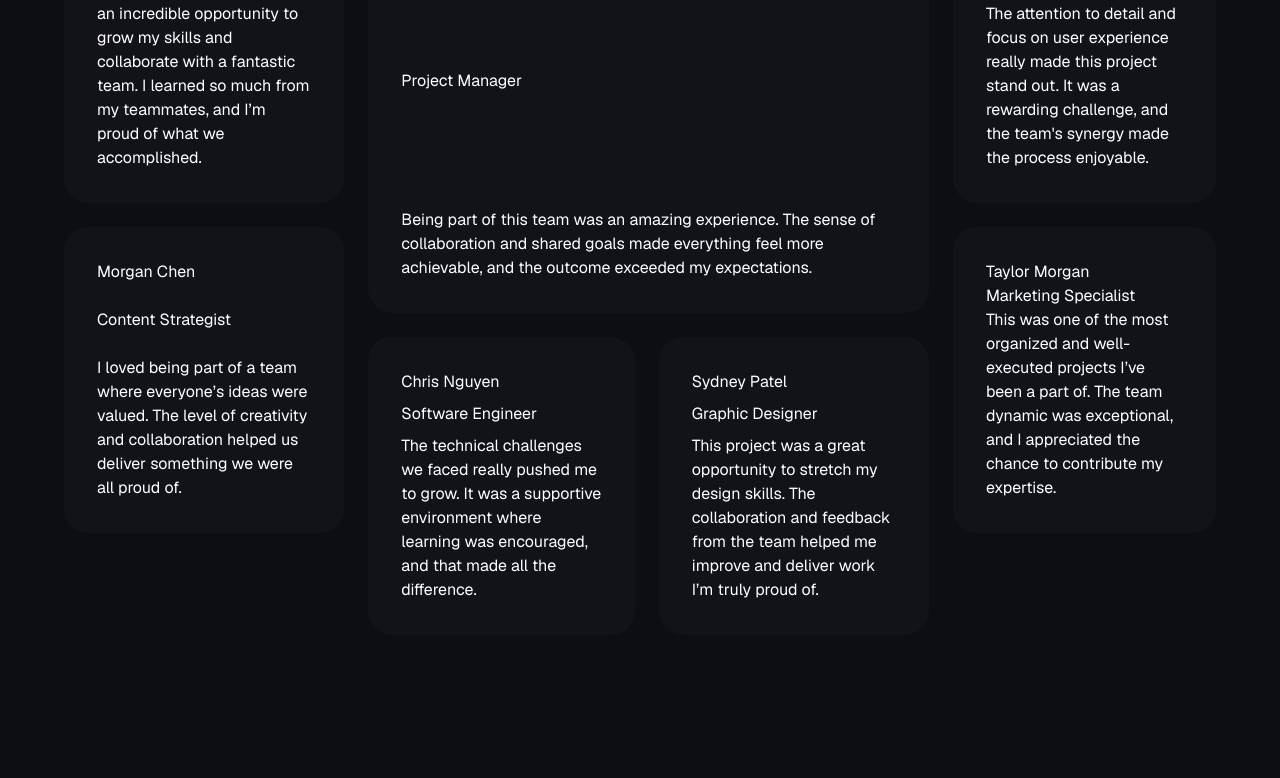
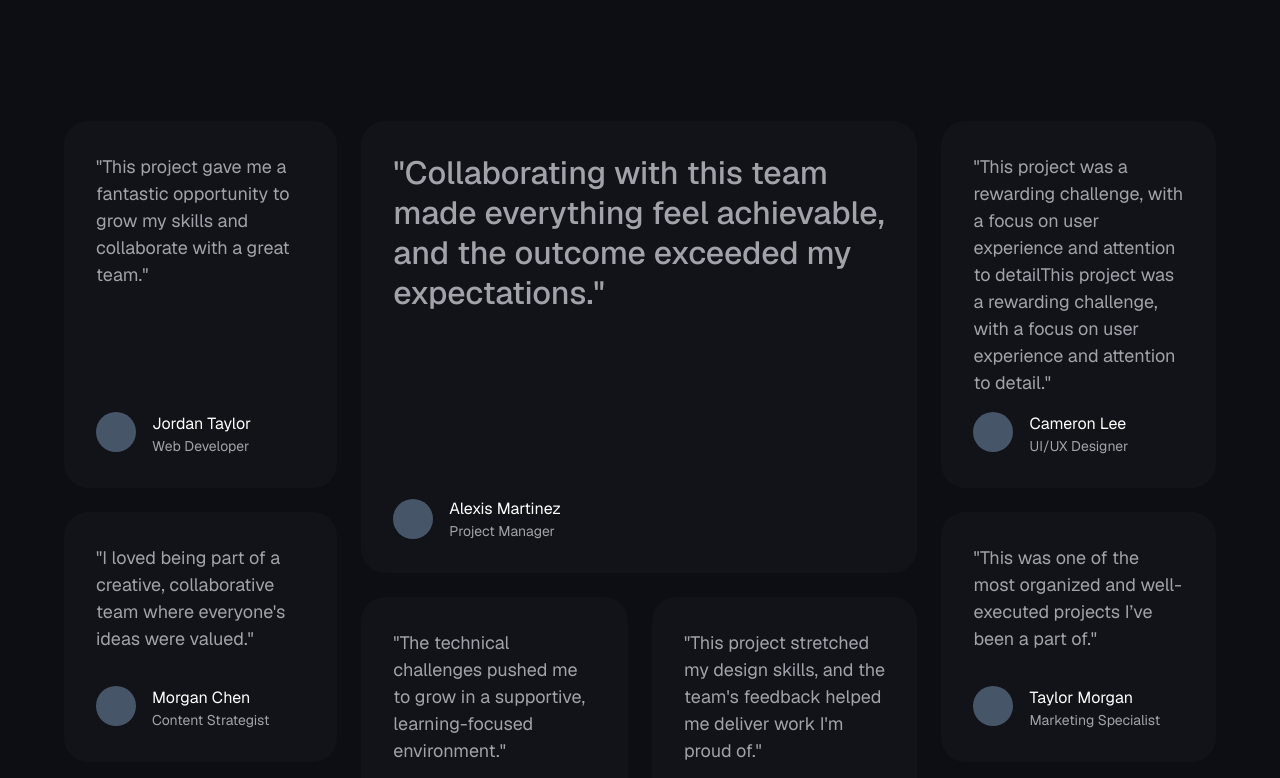
Before and after one commit to sfusurge/surge_website, a Next.js app: page /about in a window 1280 px wide. Shown: the part 2721-3499 px from the top of the page. Built offline with nearby package versions, Linux system fonts and the light colour scheme.

Commit message:
finished testimonials
still need real data and add image to the testimonialcard component

```diff
--- a/src/app/about/page.tsx
+++ b/src/app/about/page.tsx
@@ -3,7 +3,7 @@ import TeamGallery from "@/app/sections/about/TeamGallery";
 
 export default function Page() {
   return (
-    <main>
+    <main className="flex flex-col gap-40">
       <TeamGallery />
       <Testimonials />
     </main>
--- a/src/app/globals.css
+++ b/src/app/globals.css
@@ -126,20 +126,20 @@
   .gridMedium {
 
     grid-template-areas:
-    "a a"
-    "a a"
-    "b c"
+    "b b"
+    "b b"
+    "a c"
     "d e"
-    "f f"
-    "g g"
+    "f g"
+
 
   }
 
   .gridSmall {
 
     grid-template-areas:
+    "b"
     "a"
-    "b"
     "c"
     "d"
     "e"
--- a/src/app/sections/about/TeamGallery/index.tsx
+++ b/src/app/sections/about/TeamGallery/index.tsx
@@ -61,7 +61,7 @@ export default function TeamGallery() {
 
       <section
         id="team"
-        className=" pt-24 flex flex-col lg:flex-row gap-12 relative text-pretty"
+        className=" flex flex-col lg:flex-row gap-12 relative text-pretty"
       >
         <div className="w-full lg:w-[40%]">
           <div className=" flex gap-8 flex-col lg:sticky top-24 ">
--- a/src/app/sections/about/Testimonials/index.tsx
+++ b/src/app/sections/about/Testimonials/index.tsx
@@ -10,7 +10,7 @@ export default function Testimonials() {
       {eventData.map((thisEvent, index) =>{
           return(
             <div key={index} style={{gridArea: thisEvent.area}}>
-              <TestimonialCard name={thisEvent.name} position={thisEvent.position} testimonial={thisEvent.testimonial} />
+              <TestimonialCard cardStyle={thisEvent.cardStyle} name={thisEvent.name} position={thisEvent.position} testimonial={thisEvent.testimonial} />
             </div>
           )
       } )}
--- a/src/components/TestimonialCard.tsx
+++ b/src/components/TestimonialCard.tsx
@@ -1,21 +1,46 @@
 type TestimonialCardProps = {
-    className?: string,
-    name:string,
-    position: string,
-    testimonial: string
-
+  className?: string;
+  name: string;
+  position: string;
+  testimonial: string;
+  cardStyle: string;
 };
 export default function TestimonialCard({
   className,
   name,
   position,
-    testimonial
+  testimonial,
+  cardStyle,
 }: TestimonialCardProps) {
+  if (cardStyle === "small") {
     return (
-      <div className={`${className} w-full h-full bg-[#121318] rounded-2xl md:rounded-3xl flex flex-col justify-between p-8 border border-gray-500/0 hover:border-gray-200/10 transition-all duration-300 cursor-pointer`}>
+      <div
+        className={`${className} w-full h-full bg-surface gap-4 rounded-2xl md:rounded-3xl flex flex-col  p-8 `}
+      >
+        <p className="text-base leading-[150%] font-normal mt-auto xl:mt-0 text-text-secondary">{testimonial}</p>
+        <div className="flex flex-row gap-4 mt-auto">
+          <div className=" rounded-full w-10 h-10 bg-slate-600"></div>
+          <div className="flex flex-col">
             <h2>{name}</h2>
-        <h3>{position}</h3>
-        <p>{testimonial}</p>
+            <h3 className="text-text-secondary text-sm">{position}</h3>
+          </div>
+        </div>
+      </div>
+    );
+  } else {
+    return (
+      <div
+        className={`${className} w-full h-full bg-[#121318] gap-4 rounded-2xl md:rounded-3xl flex flex-col xl:flex-col  p-8 `}
+      >
+        <p className="text-text-secondary text-center  xl:text-left font-medium lg text-2xl">{testimonial}</p>
+        <div className="flex justify-center xl:justify-normal items-center xl:flex-row gap-4 mt-auto">
+          <div className=" rounded-full w-10 h-10 bg-slate-600"></div>
+          <div className="flex flex-col">
+            <h2>{name}</h2>
+            <h3 className="text-text-secondary text-sm">{position}</h3>
+          </div>
+        </div>
       </div>
     );
   }
+}
--- a/src/lib/testimonials.json
+++ b/src/lib/testimonials.json
@@ -2,50 +2,50 @@
     {
       "name": "Jordan Taylor",
       "position": "Web Developer",
-        "testimonial": "Working on this project was an incredible opportunity to grow my skills and collaborate with a fantastic team. I learned so much from my teammates, and I’m proud of what we accomplished.",
-        "area":"a"
-
+      "testimonial": "\"This project gave me a fantastic opportunity to grow my skills and collaborate with a great team.\"",
+      "area": "a",
+      "cardStyle": "small"
     },
     {
       "name": "Alexis Martinez",
       "position": "Project Manager",
-        "testimonial": "Being part of this team was an amazing experience. The sense of collaboration and shared goals made everything feel more achievable, and the outcome exceeded my expectations.",
-        "area": "b"
+      "testimonial": "\"Collaborating with this team made everything feel achievable, and the outcome exceeded my expectations.\"",
+      "area": "b",
+      "cardStyle": "big"
     },
     {
       "name": "Cameron Lee",
       "position": "UI/UX Designer",
-        "testimonial": "The attention to detail and focus on user experience really made this project stand out. It was a rewarding challenge, and the team's synergy made the process enjoyable.",
-        "area": "c"
-
+      "testimonial": "\"This project was a rewarding challenge, with a focus on user experience and attention to detailThis project was a rewarding challenge, with a focus on user experience and attention to detail.\"",
+      "area": "c",
+      "cardStyle": "small"
     },
     {
       "name": "Morgan Chen",
       "position": "Content Strategist",
-        "testimonial": "I loved being part of a team where everyone’s ideas were valued. The level of creativity and collaboration helped us deliver something we were all proud of.",
-        "area": "d"
+      "testimonial": "\"I loved being part of a creative, collaborative team where everyone's ideas were valued.\"",
+      "area": "d",
+      "cardStyle": "small"
     },
     {
       "name": "Taylor Morgan",
       "position": "Marketing Specialist",
-        "testimonial": "This was one of the most organized and well-executed projects I’ve been a part of. The team dynamic was exceptional, and I appreciated the chance to contribute my expertise.",
-        "area": "e"
-
+      "testimonial": "\"This was one of the most organized and well-executed projects I’ve been a part of.\"",
+      "area": "e",
+      "cardStyle": "small"
     },
     {
       "name": "Chris Nguyen",
       "position": "Software Engineer",
-        "testimonial": "The technical challenges we faced really pushed me to grow. It was a supportive environment where learning was encouraged, and that made all the difference.",
-        "area": "f"
-
+      "testimonial": "\"The technical challenges pushed me to grow in a supportive, learning-focused environment.\"",
+      "area": "f",
+      "cardStyle": "small"
     },
     {
       "name": "Sydney Patel",
       "position": "Graphic Designer",
-        "testimonial": "This project was a great opportunity to stretch my design skills. The collaboration and feedback from the team helped me improve and deliver work I’m truly proud of.",
-        "area": "g"
-
+      "testimonial": "\"This project stretched my design skills, and the team's feedback helped me deliver work I'm proud of.\"",
+      "area": "g",
+      "cardStyle": "small"
     }
-
-
   ]
```
Lines whose indentation alone changed are shown as unchanged.
